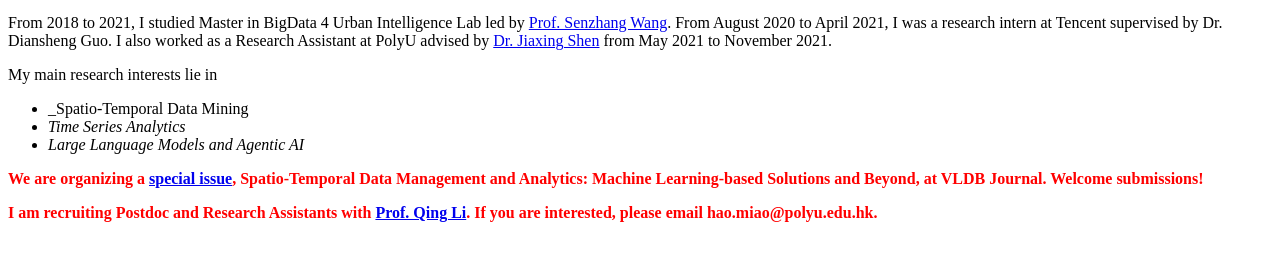
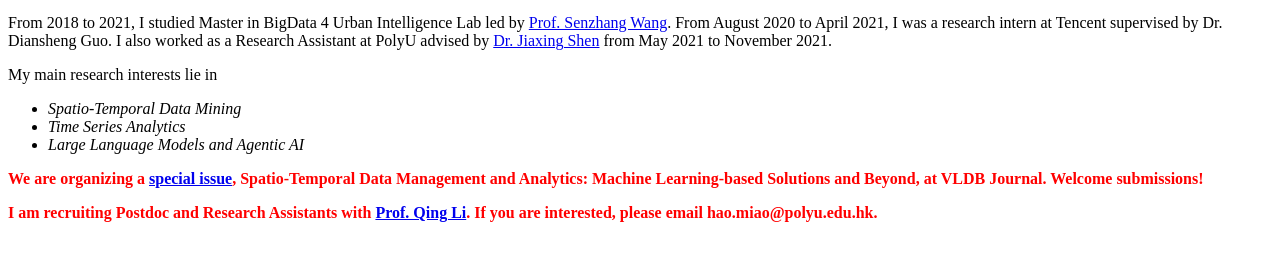
Before and after one commit to MiaoHaoSunny/MiaoHaoSunny.github.io, a Jekyll site: the page built from _pages/includes/intro.md, in a window 1280 px wide. Shown: the part 491-752 px from the top of the page. Built offline with Jekyll 4.4.1, drawn with Linux system fonts in a browser that asks for light colours; our own code applies the rules of GitHub Pages for plain Markdown files.

```diff
--- a/_pages/includes/intro.md
+++ b/_pages/includes/intro.md
@@ -4,7 +4,7 @@ My name is Hao Miao. I am currently a Full Professor at Shenzhen Institute for A
 From 2018 to 2021, I studied Master in BigData 4 Urban Intelligence Lab led by <a href="https://senzhangwangcsu.github.io/index.html">Prof. Senzhang Wang</a>. From August 2020 to April 2021, I was a research intern at Tencent supervised by Dr. Diansheng Guo. I also worked as a Research Assistant at PolyU advised by [Dr. Jiaxing Shen](https://shenjiaxing.github.io/) from May 2021 to November 2021.
 
 My main research interests lie in
-- _Spatio-Temporal Data Mining
+- _Spatio-Temporal Data Mining_
 - _Time Series Analytics_
 - _Large Language Models and Agentic AI_
 
```
